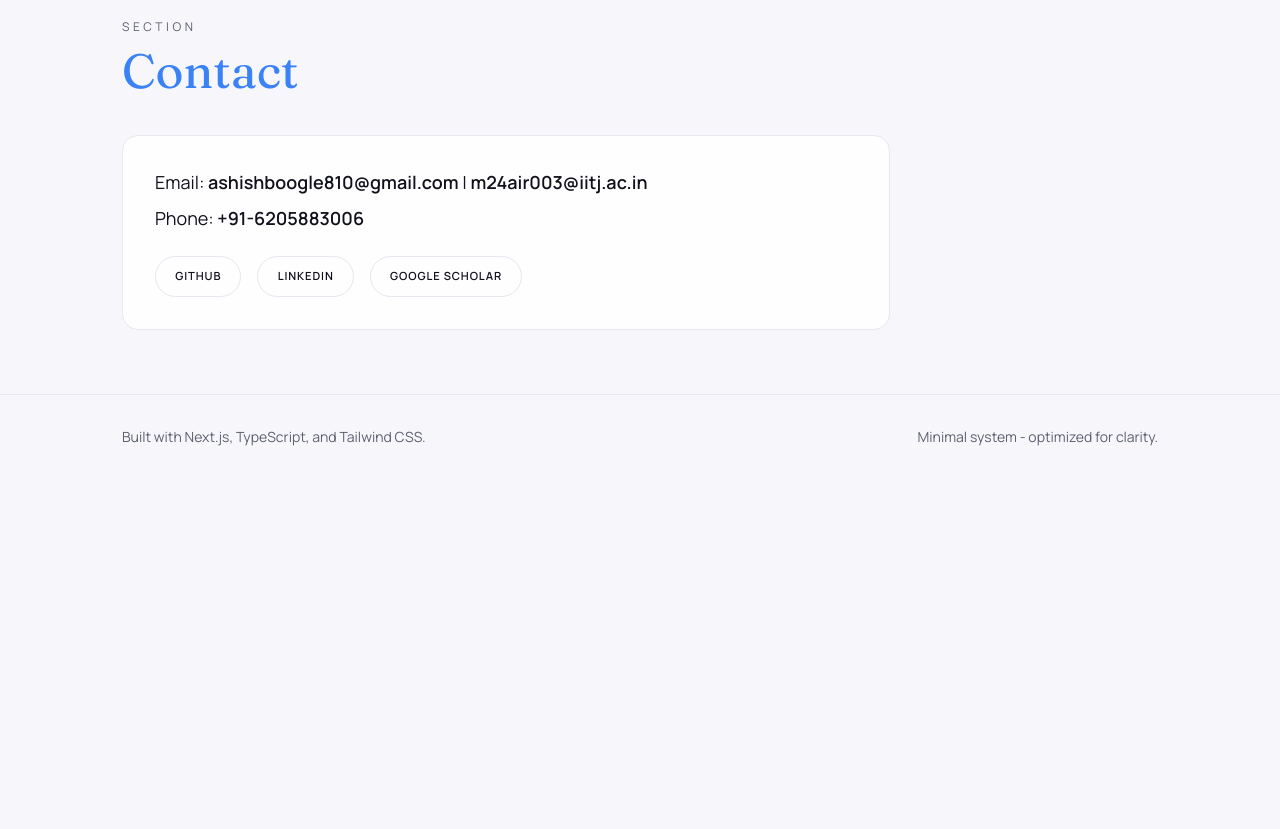
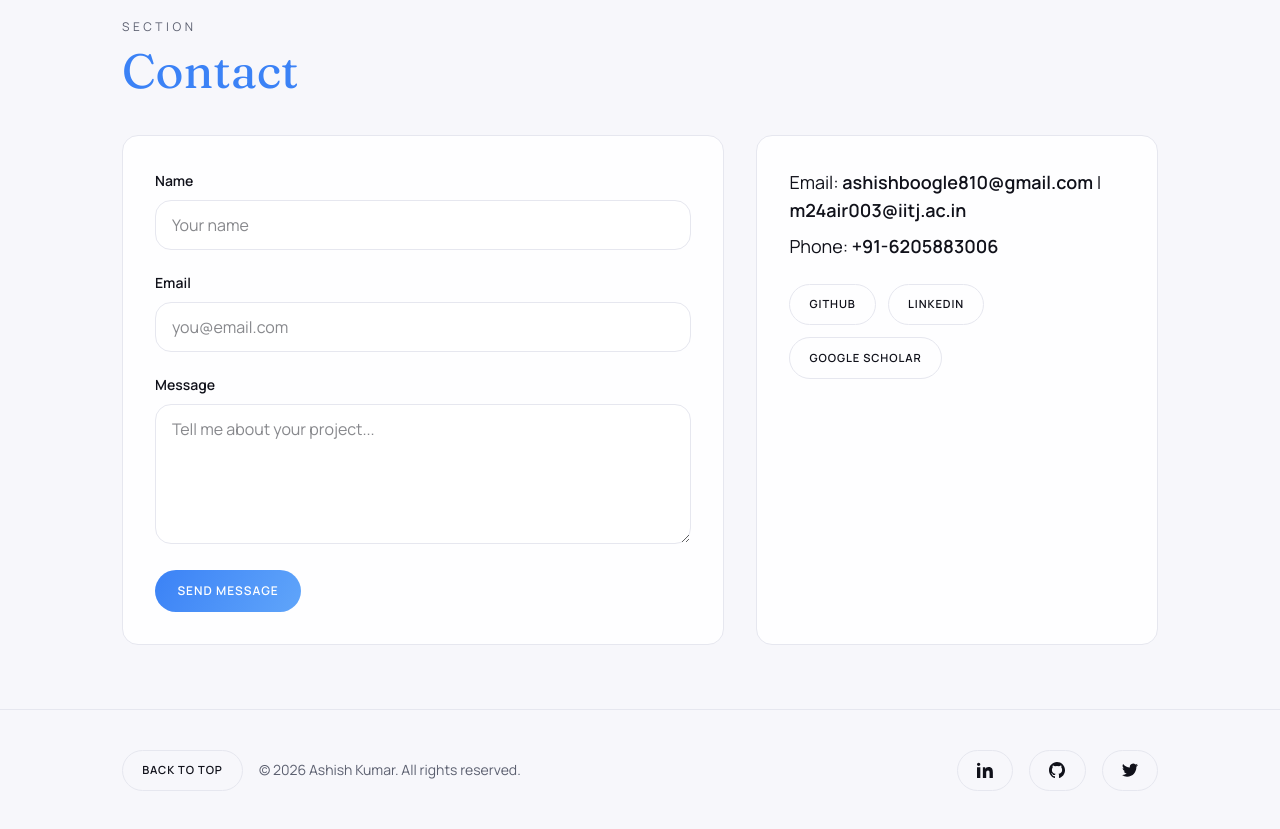
Before and after one commit to ashish620-boogle/portfolio, a Next.js app: page / in a window 1280 px wide. Shown: the part 2000-2829 px from the top of the page. Before the commit the page ends 2479 px from the top, so only its background shows below. Built offline with nearby package versions, Linux system fonts and the light colour scheme.

Commit message:
Add contact form with API and footer links

```diff
--- a/package.json
+++ b/package.json
@@ -9,6 +9,7 @@
     "lint": "eslint"
   },
   "dependencies": {
+    "@vercel/postgres": "^0.10.0",
     "next": "16.1.6",
     "react": "19.2.3",
     "react-dom": "19.2.3"
--- /dev/null
+++ b/src/app/api/contact/route.ts
@@ -0,0 +1,51 @@
+import { sql } from "@vercel/postgres";
+
+type Payload = {
+  name?: string;
+  email?: string;
+  message?: string;
+};
+
+const isEmail = (value: string) =>
+  /^[^\s@]+@[^\s@]+\.[^\s@]+$/.test(value);
+
+export async function POST(request: Request) {
+  try {
+    const body = (await request.json()) as Payload;
+    const name = (body.name ?? "").trim();
+    const email = (body.email ?? "").trim();
+    const message = (body.message ?? "").trim();
+
+    if (!name || name.length < 2) {
+      return Response.json({ error: "Name is required." }, { status: 400 });
+    }
+    if (!email || !isEmail(email)) {
+      return Response.json({ error: "Valid email is required." }, { status: 400 });
+    }
+    if (!message || message.length < 10) {
+      return Response.json(
+        { error: "Message must be at least 10 characters." },
+        { status: 400 }
+      );
+    }
+
+    await sql`
+      CREATE TABLE IF NOT EXISTS contact_messages (
+        id SERIAL PRIMARY KEY,
+        name TEXT NOT NULL,
+        email TEXT NOT NULL,
+        message TEXT NOT NULL,
+        created_at TIMESTAMP DEFAULT NOW()
+      );
+    `;
+
+    await sql`
+      INSERT INTO contact_messages (name, email, message)
+      VALUES (${name}, ${email}, ${message});
+    `;
+
+    return Response.json({ ok: true });
+  } catch {
+    return Response.json({ error: "Something went wrong." }, { status: 500 });
+  }
+}
--- a/src/app/page.tsx
+++ b/src/app/page.tsx
@@ -1,6 +1,7 @@
 import Card from "@/components/Card";
 import Navigation from "@/components/Navigation";
 import SectionHeading from "@/components/SectionHeading";
+import ContactForm from "@/components/ContactForm";
 import {
   about,
   contact,
@@ -122,7 +123,11 @@ export default function Home() {
         <section id="contact" className="py-12 md:py-16">
           <div className="max-w-[1100px] mx-auto px-4 md:px-6 lg:px-8">
             <SectionHeading title="Contact" />
-            <Card className="max-w-3xl">
+            <div className="grid grid-cols-1 lg:grid-cols-[1.2fr_0.8fr] gap-8">
+              <Card>
+                <ContactForm />
+              </Card>
+              <Card>
                 <p className="font-body text-base md:text-lg">
                   Email:{" "}
                   <a
@@ -148,8 +153,7 @@ export default function Home() {
                     {contact.phone}
                   </a>
                 </p>
-
-              <div className="flex flex-wrap gap-4 mt-6">
+                <div className="flex flex-wrap gap-3 mt-6">
                   {socialLinks.map((link) => (
                     <a
                       key={link.label}
@@ -164,13 +168,71 @@ export default function Home() {
                 </div>
               </Card>
             </div>
+          </div>
         </section>
       </main>
 
-      <footer className="border-t border-line py-8">
-        <div className="max-w-[1100px] mx-auto px-4 md:px-6 lg:px-8 flex flex-col md:flex-row md:items-center md:justify-between gap-4 text-sm font-body text-muted">
-          <span>Built with Next.js, TypeScript, and Tailwind CSS.</span>
-          <span>Minimal system - optimized for clarity.</span>
+      <footer className="border-t border-line py-10">
+        <div className="max-w-[1100px] mx-auto px-4 md:px-6 lg:px-8 flex flex-col md:flex-row md:items-center md:justify-between gap-6 text-sm font-body text-muted">
+          <div className="flex items-center gap-4">
+            <a href="#" className="btn-ghost">
+              Back to top
+            </a>
+            <span>© 2026 Ashish Kumar. All rights reserved.</span>
+          </div>
+          <div className="flex items-center gap-4">
+            <a
+              href="https://linkedin.com"
+              target="_blank"
+              rel="noopener noreferrer"
+              aria-label="LinkedIn"
+              className="btn-ghost"
+            >
+              <span className="sr-only">LinkedIn</span>
+              <svg
+                aria-hidden="true"
+                viewBox="0 0 24 24"
+                className="h-4 w-4"
+                fill="currentColor"
+              >
+                <path d="M4.98 3.5C4.98 4.88 3.87 6 2.5 6S0 4.88 0 3.5 1.11 1 2.5 1s2.48 1.12 2.48 2.5ZM0 8h5v16H0V8Zm7.5 0h4.8v2.2h.1c.7-1.3 2.4-2.7 5-2.7 5.4 0 6.4 3.6 6.4 8.2V24h-5v-7.3c0-1.7 0-3.8-2.3-3.8s-2.7 1.8-2.7 3.7V24h-5V8Z" />
+              </svg>
+            </a>
+            <a
+              href="https://github.com"
+              target="_blank"
+              rel="noopener noreferrer"
+              aria-label="GitHub"
+              className="btn-ghost"
+            >
+              <span className="sr-only">GitHub</span>
+              <svg
+                aria-hidden="true"
+                viewBox="0 0 24 24"
+                className="h-4 w-4"
+                fill="currentColor"
+              >
+                <path d="M12 0C5.37 0 0 5.5 0 12.3c0 5.45 3.44 10.07 8.21 11.7.6.12.82-.27.82-.6 0-.3-.01-1.1-.02-2.16-3.34.75-4.04-1.66-4.04-1.66-.55-1.4-1.35-1.77-1.35-1.77-1.1-.78.08-.77.08-.77 1.22.09 1.86 1.28 1.86 1.28 1.08 1.9 2.83 1.35 3.52 1.03.11-.81.42-1.35.76-1.66-2.66-.31-5.46-1.36-5.46-6.06 0-1.34.46-2.44 1.22-3.3-.12-.31-.53-1.55.12-3.22 0 0 1-.33 3.3 1.26a11.2 11.2 0 0 1 6 0c2.3-1.59 3.3-1.26 3.3-1.26.65 1.67.24 2.91.12 3.22.76.86 1.22 1.96 1.22 3.3 0 4.71-2.8 5.74-5.47 6.05.43.39.81 1.15.81 2.32 0 1.67-.02 3.01-.02 3.42 0 .33.22.72.82.6 4.77-1.63 8.21-6.25 8.21-11.7C24 5.5 18.63 0 12 0Z" />
+              </svg>
+            </a>
+            <a
+              href="https://twitter.com"
+              target="_blank"
+              rel="noopener noreferrer"
+              aria-label="Twitter"
+              className="btn-ghost"
+            >
+              <span className="sr-only">Twitter</span>
+              <svg
+                aria-hidden="true"
+                viewBox="0 0 24 24"
+                className="h-4 w-4"
+                fill="currentColor"
+              >
+                <path d="M23.95 4.57c-.88.4-1.82.67-2.81.8a4.9 4.9 0 0 0 2.15-2.72c-.95.58-2 .99-3.13 1.22a4.84 4.84 0 0 0-8.26 4.42A13.72 13.72 0 0 1 1.64 3.16a4.92 4.92 0 0 0 1.5 6.47c-.77-.02-1.5-.24-2.13-.6v.06c0 2.38 1.66 4.37 3.86 4.83-.4.12-.84.18-1.28.18-.3 0-.6-.03-.88-.08.6 1.95 2.32 3.36 4.36 3.4A9.7 9.7 0 0 1 0 19.54 13.66 13.66 0 0 0 7.55 22c9.06 0 14-7.6 14-14.2 0-.22 0-.43-.02-.64.96-.7 1.8-1.56 2.46-2.56Z" />
+              </svg>
+            </a>
+          </div>
         </div>
       </footer>
     </div>
--- /dev/null
+++ b/src/components/ContactForm.tsx
@@ -0,0 +1,116 @@
+"use client";
+
+import { useState } from "react";
+
+type FieldErrors = {
+  name?: string;
+  email?: string;
+  message?: string;
+  form?: string;
+};
+
+const isEmail = (value: string) =>
+  /^[^\s@]+@[^\s@]+\.[^\s@]+$/.test(value);
+
+export default function ContactForm() {
+  const [name, setName] = useState("");
+  const [email, setEmail] = useState("");
+  const [message, setMessage] = useState("");
+  const [errors, setErrors] = useState<FieldErrors>({});
+  const [status, setStatus] = useState<"idle" | "loading" | "success">("idle");
+
+  const validate = () => {
+    const next: FieldErrors = {};
+    if (name.trim().length < 2) {
+      next.name = "Please enter your name.";
+    }
+    if (!isEmail(email.trim())) {
+      next.email = "Please enter a valid email.";
+    }
+    if (message.trim().length < 10) {
+      next.message = "Message should be at least 10 characters.";
+    }
+    setErrors(next);
+    return Object.keys(next).length === 0;
+  };
+
+  const onSubmit = async (event: React.FormEvent) => {
+    event.preventDefault();
+    if (!validate()) return;
+    setStatus("loading");
+    setErrors({});
+
+    try {
+      const response = await fetch("/api/contact", {
+        method: "POST",
+        headers: { "Content-Type": "application/json" },
+        body: JSON.stringify({ name, email, message }),
+      });
+      const data = await response.json();
+      if (!response.ok) {
+        setErrors({ form: data?.error || "Submission failed." });
+        setStatus("idle");
+        return;
+      }
+      setStatus("success");
+      setName("");
+      setEmail("");
+      setMessage("");
+    } catch {
+      setErrors({ form: "Something went wrong. Please try again." });
+      setStatus("idle");
+    }
+  };
+
+  return (
+    <form onSubmit={onSubmit} className="space-y-5">
+      <div>
+        <label className="text-sm font-semibold text-ink">Name</label>
+        <input
+          type="text"
+          value={name}
+          onChange={(event) => setName(event.target.value)}
+          className="mt-2 w-full rounded-2xl border border-line bg-mist px-4 py-3 text-ink outline-none focus:ring-2 focus:ring-accent"
+          placeholder="Your name"
+        />
+        {errors.name ? (
+          <p className="text-xs text-red-500 mt-2">{errors.name}</p>
+        ) : null}
+      </div>
+      <div>
+        <label className="text-sm font-semibold text-ink">Email</label>
+        <input
+          type="email"
+          value={email}
+          onChange={(event) => setEmail(event.target.value)}
+          className="mt-2 w-full rounded-2xl border border-line bg-mist px-4 py-3 text-ink outline-none focus:ring-2 focus:ring-accent"
+          placeholder="you@email.com"
+        />
+        {errors.email ? (
+          <p className="text-xs text-red-500 mt-2">{errors.email}</p>
+        ) : null}
+      </div>
+      <div>
+        <label className="text-sm font-semibold text-ink">Message</label>
+        <textarea
+          value={message}
+          onChange={(event) => setMessage(event.target.value)}
+          className="mt-2 w-full rounded-2xl border border-line bg-mist px-4 py-3 text-ink outline-none focus:ring-2 focus:ring-accent min-h-[140px]"
+          placeholder="Tell me about your project..."
+        />
+        {errors.message ? (
+          <p className="text-xs text-red-500 mt-2">{errors.message}</p>
+        ) : null}
+      </div>
+      {errors.form ? (
+        <p className="text-xs text-red-500">{errors.form}</p>
+      ) : null}
+      {status === "success" ? (
+        <p className="text-sm text-emerald-600">Thanks! Your message was sent.</p>
+      ) : null}
+      <button type="submit" className="btn-primary" disabled={status === "loading"}>
+        {status === "loading" ? "Sending..." : "Send Message"}
+      </button>
+    </form>
+  );
+}
```
Also changed, not shown: 1 other file (tests, documents, lock files or other folders). Lines whose indentation alone changed are shown as unchanged.
